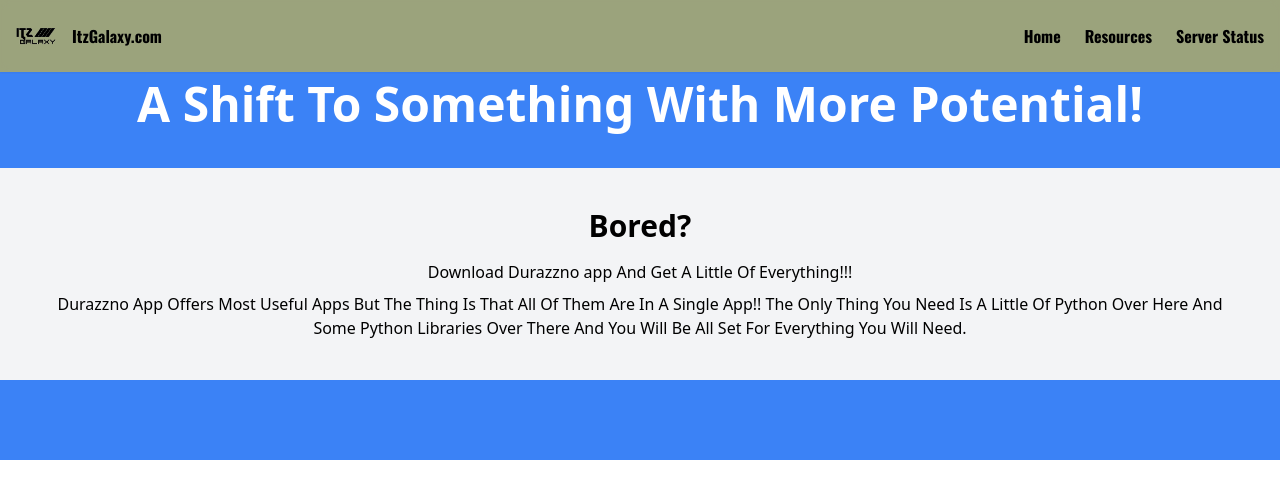
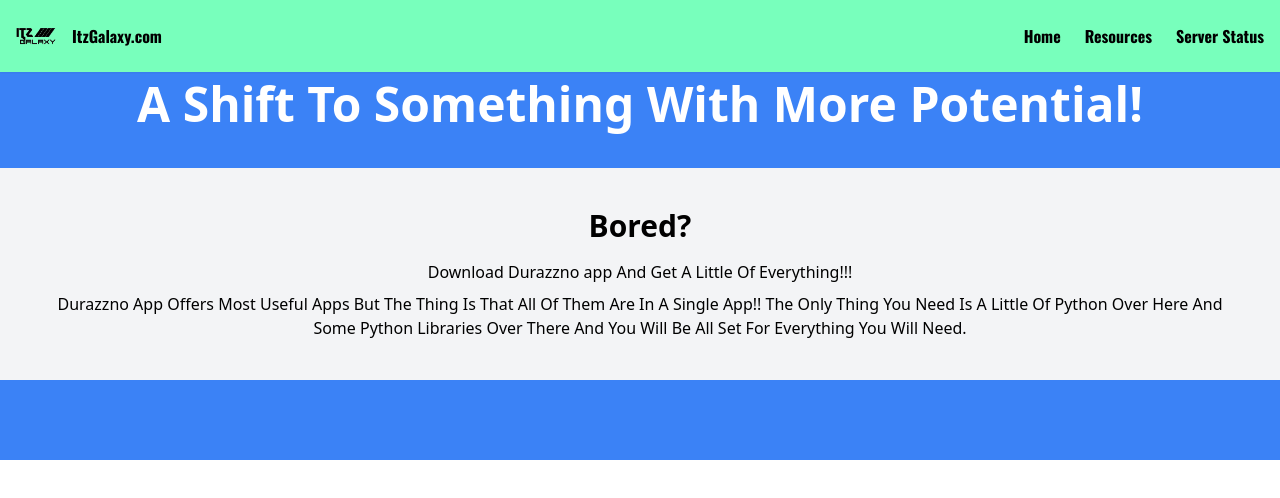
Before and after one commit to PixlGalaxy/ItzGalaxy, a React (Vite) app in the folder frontend/: page / in a window 1280 px wide. Shown: the top 498 px of the page. Built offline with nearby package versions, Linux system fonts and the light colour scheme; the HTML template or start-up script is replaced by a standard one.

Commit message:
Added Navbar Background Class

```diff
--- a/frontend/src/index.css
+++ b/frontend/src/index.css
@@ -25,7 +25,7 @@
 }
 
 .navbar-color {
-    background-color: #ffc4007e;
+    background-color: #78ffbc;
 }
 
 /* ####################################################################### */
```
